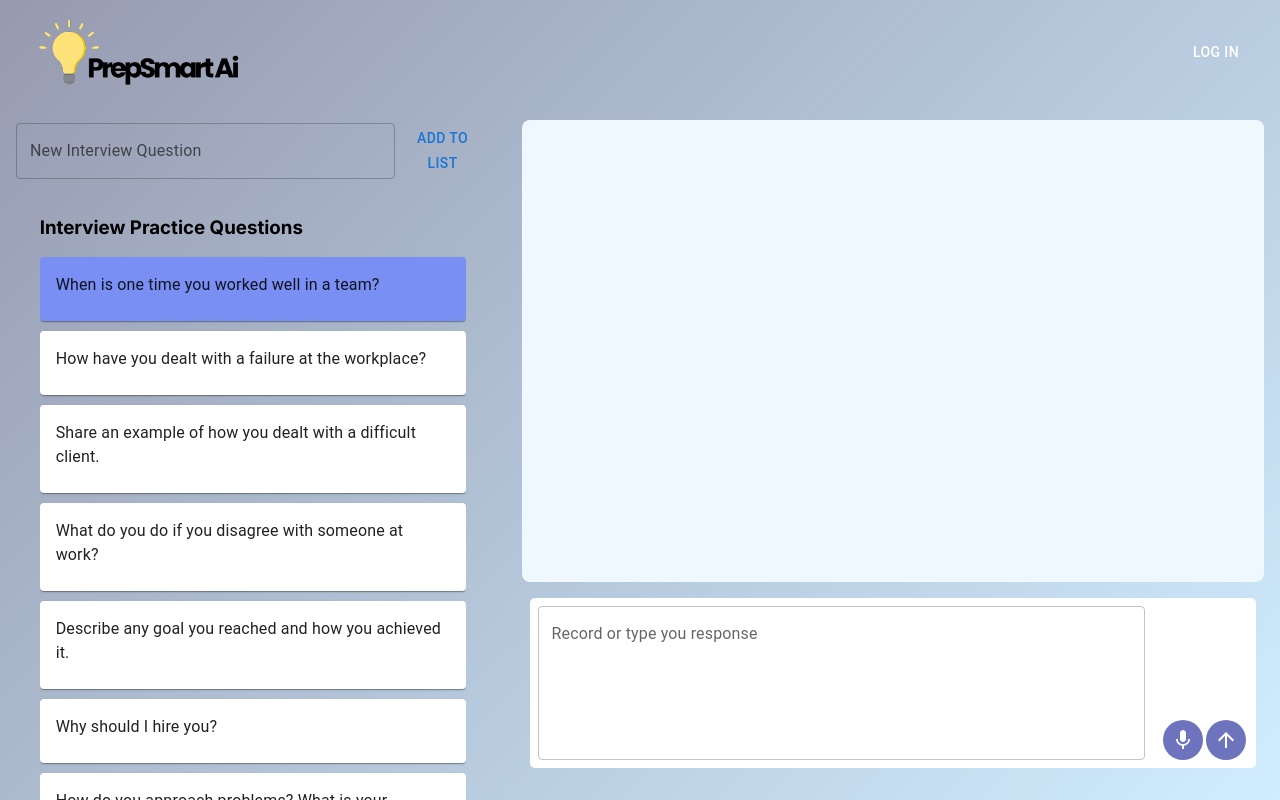
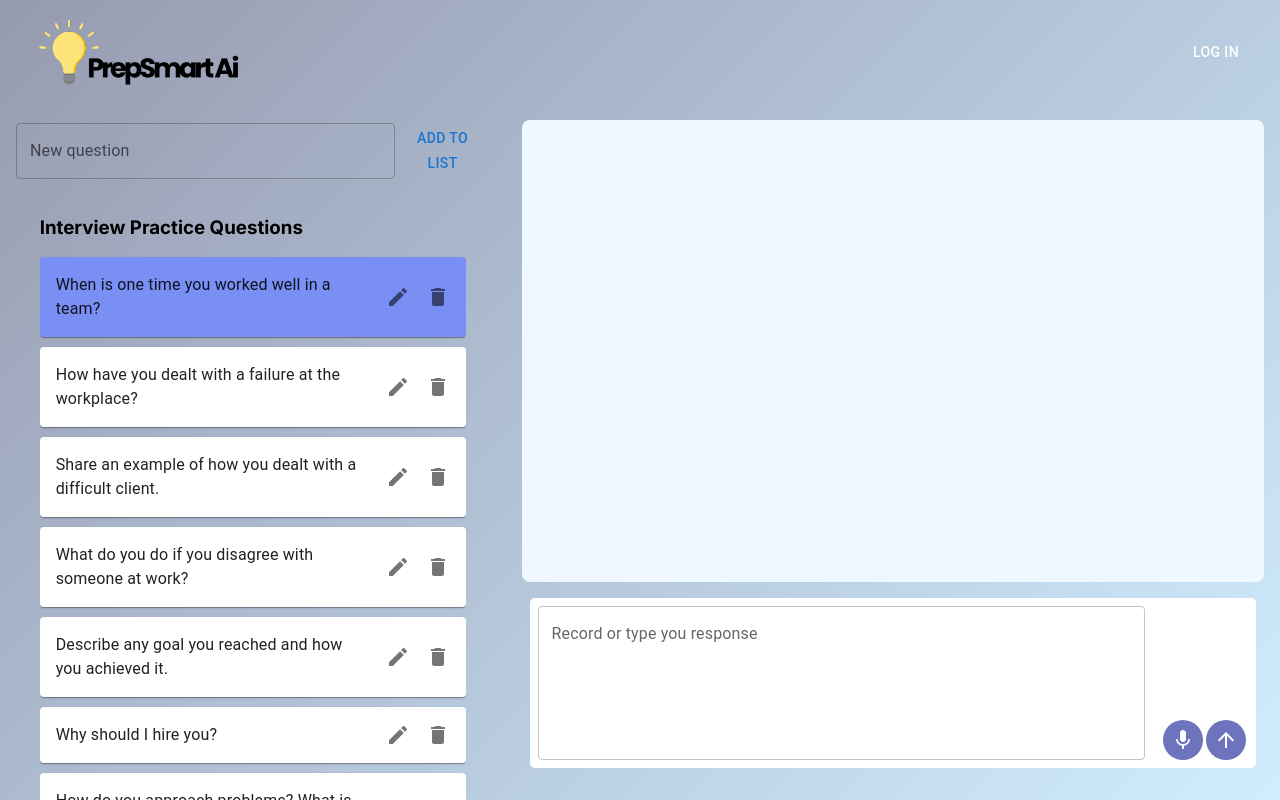
Before and after one commit to meganong1/prep-smart, a Next.js app: page / in a window 1280 px wide. Built offline with nearby package versions, Linux system fonts and the light colour scheme.

Commit message:
Add edit and delete function to question list
Added edit and delete buttons to question list so users can edit and
delete the questions thet want in their list.

```diff
--- a/src/app/page.jsx
+++ b/src/app/page.jsx
@@ -39,6 +39,7 @@ import MicIcon from '@mui/icons-material/Mic';
 import ArrowUpwardIcon from '@mui/icons-material/ArrowUpward';
 import CircularProgress from '@mui/material/CircularProgress';
 import StopCircleIcon from '@mui/icons-material/StopCircle';
+import QuestionList from "../components/QuestionList/QuestionList"
 
 export default function Page() {
     //left
@@ -53,17 +54,35 @@ export default function Page() {
         "How do you approach problems? What is your process?",
     ]);
     const [selectedQuestionIndex, setSelectedQuestionIndex] = useState(0);
+    const [editingIndex, setEditingIndex] = useState(null);
 
     const handleSubmitQuestion = (e) => {
         e.preventDefault();
         if (inputVal.trim()) {
-            setQuestions((prevQuestions) => [...prevQuestions, inputVal]);
-            setInputVal("");
+          if (editingIndex !== null) {
+            setQuestions(questions.map((q, i) => i === editingIndex ? inputVal : q));
+            setEditingIndex(null);
+          } else {
+            setQuestions([...questions, inputVal]);
+          }
+          setInputVal("");
         }
     };
 
     const handleCardClick = (index) => {
     setSelectedQuestionIndex(index);
+    };
+
+    const handleEditClick = (index) => {
+        setInputVal(questions[index]);
+        setEditingIndex(index);
+      };
+
+    const handleDeleteClick = (index) => {
+        setQuestions(questions.filter((_, i) => i !== index));
+        if (selectedQuestionIndex === index) {
+            setSelectedQuestionIndex(0);
+        }
     };
 
     //right
@@ -101,33 +120,20 @@ export default function Page() {
                         fullWidth
                         id="question-input"
                         className={styles.questionInput}
-                        label="New Interview Question"
+                        label={editingIndex !== null ? "Edit question" : "New question"}
                         value={inputVal}
                         onChange={(e) => setInputVal(e.target.value)}
                         sx={{width: "100%"}}
                     />
-                    <Button className={styles.addbutton} onClick={handleSubmitQuestion}>Add to List</Button>
+                    <Button className={styles.addbutton} onClick={handleSubmitQuestion}>{editingIndex !== null ? "Update" : "Add to List"}</Button>
                 </form>
-                <div className={styles.questionList}>
-                    <h3>Interview Practice Questions</h3>
-                    <div>
-                        {questions.map((question, index) => (
-                        <Card
-                            key={index}
-                            style={{
-                            marginBottom: "10px",
-                            cursor: "pointer",
-                            backgroundColor: selectedQuestionIndex === index ? "#798FF3" : "white",
-                            }}
-                            onClick={() => handleCardClick(index)}
-                        >
-                            <CardContent>
-                                <Typography variant="body1">{question}</Typography>
-                            </CardContent>
-                        </Card>
-                        ))}
-                    </div>
-                </div>
+                <QuestionList
+                    questions={questions}
+                    selectedQuestionIndex={selectedQuestionIndex}
+                    onCardClick={handleCardClick}
+                    onEditClick={handleEditClick}
+                    onDeleteClick={handleDeleteClick}
+                />
             </div>
             {/*right*/}
             <div className={styles.rightColumn}>
--- /dev/null
+++ b/src/components/QuestionList/QuestionList.jsx
@@ -0,0 +1,41 @@
+import React, { useState } from 'react';
+import { Card, CardContent, Typography, IconButton } from '@mui/material';
+import EditIcon from '@mui/icons-material/Edit';
+import DeleteIcon from '@mui/icons-material/Delete';
+import styles from '../../app/page.module.css';
+
+const QuestionList = ({ questions, selectedQuestionIndex, onCardClick, onEditClick, onDeleteClick }) => (
+  <div className={styles.questionList}>
+    <h3>Interview Practice Questions</h3>
+    <div>
+      {questions.map((question, index) => (
+        <Card
+          key={index}
+          style={{
+            marginBottom: "10px",
+            cursor: "pointer",
+            backgroundColor: selectedQuestionIndex === index ? "#798FF3" : "white",
+            display: 'flex',
+            justifyContent: 'space-between',
+            alignItems: 'center'
+          }}
+          onClick={() => onCardClick(index)}
+        >
+          <CardContent>
+            <Typography variant="body1">{question}</Typography>
+          </CardContent>
+          <div style={{display: 'flex', marginRight: '0.5rem', cursor: 'pointer'}}>
+              <IconButton onClick={(e) => { e.stopPropagation(); onEditClick(index); }}>
+                <EditIcon />
+              </IconButton>
+              <IconButton onClick={(e) => { e.stopPropagation(); onDeleteClick(index); }}>
+                <DeleteIcon />
+              </IconButton>
+            </div>
+        </Card>
+      ))}
+    </div>
+  </div>
+);
+
+export default QuestionList;
```
